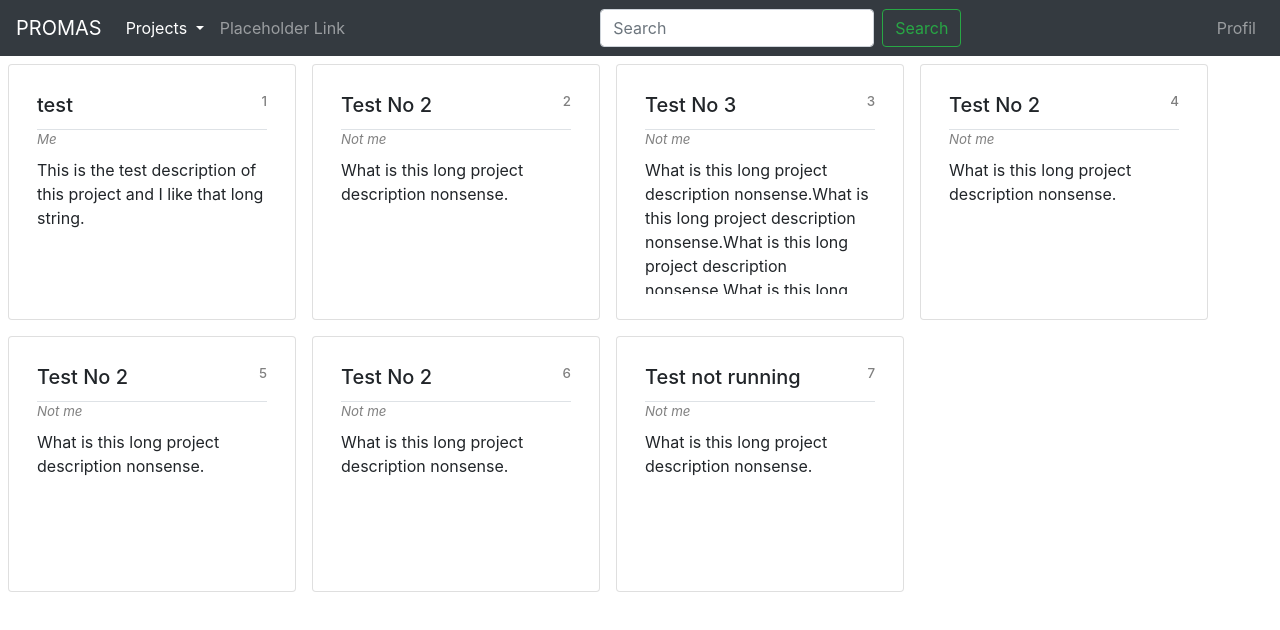
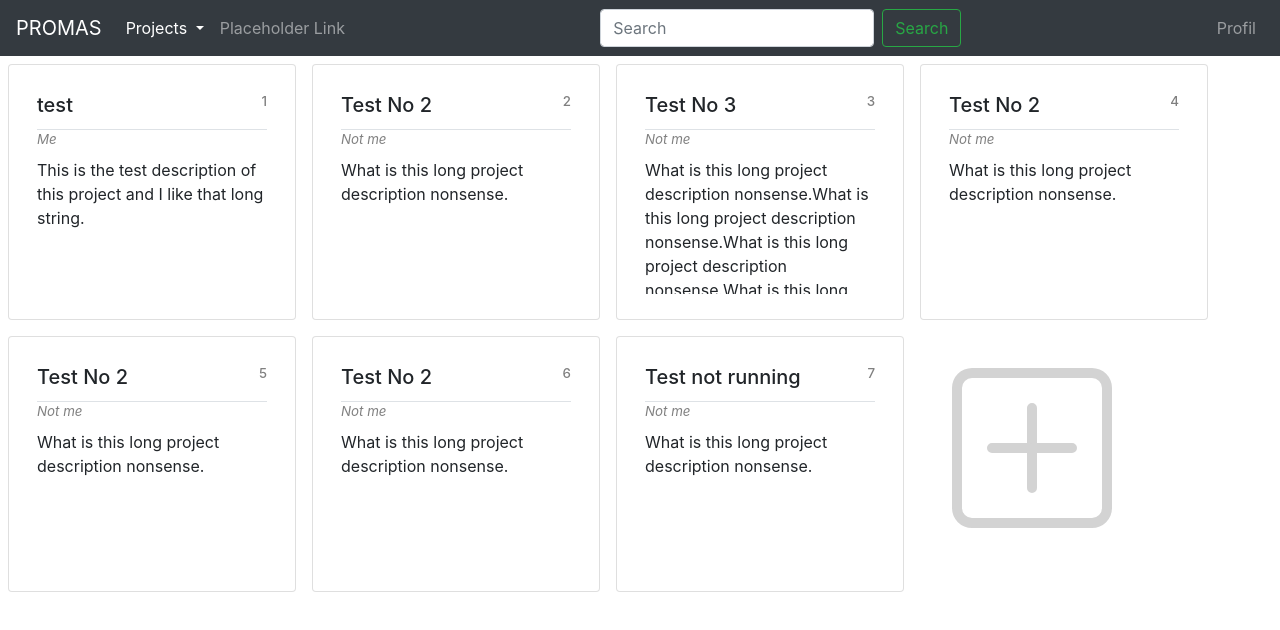
Before and after one commit to m24goller09/Webapplication, an Angular app in the folder AngularForWebApp/: page /home/def in a window 1280 px wide. Shown: the top 630 px of the page. Built offline with nearby package versions, Linux system fonts and the light colour scheme.

Commit message:
Added new Component to add project submitting does not work yet

```diff
--- /dev/null
+++ b/AngularForWebApp/src/app/components/create-project/create-project.component.html
@@ -0,0 +1,18 @@
+<div>
+	<form>
+		<div class="form-group">
+			<label for="NameInput">Project Name</label>
+			<input #nameInput type="text" class="form-control" id="NameInput" placeholder=" ">
+		</div>
+		<div class="form-group">
+			<label for="DescriptionInput">Project Description</label>
+			<input   #descInput  type="text" class="form-control" id="DescriptionInput" placeholder="max 500 characters...">
+		</div>
+		<button type="submit" class="btn btn-primary" (click)="submit()" [routerLink]="['/home','def']">Submit</button>
+	</form>
+</div>
+
+<!--
+
+
+-->
--- /dev/null
+++ b/AngularForWebApp/src/app/components/create-project/create-project.component.ts
@@ -0,0 +1,37 @@
+import { Component, OnInit, ViewChild,ElementRef } from '@angular/core';
+import { ServerDataService } from '../../services/server-data.service';
+import { ActivatedRoute,Router } from '@angular/router';
+
+@Component({
+  selector: 'app-create-project',
+  templateUrl: './create-project.component.html',
+  styleUrls: ['./create-project.component.css']
+})
+export class CreateProjectComponent implements OnInit {
+
+	@ViewChild('nameInput') nameInput: ElementRef;
+	@ViewChild('descInput') descInput: ElementRef;
+
+	count:number=0;
+
+	constructor(private dataService: ServerDataService) { }
+
+  	ngOnInit(): void {
+	}
+
+
+
+	submit(){
+		/* NOT WORKING
+		let tempName:string = this.nameInput.nativeElement.value;
+		let tempDescription:string = this.descInput.nativeElement.value;
+		let tempCreator = "me" + ++this.count;
+		alert(tempName + tempCreator + tempDescription);
+		this.dataService.addData(tempName,tempCreator,tempDescription);
+
+		*/
+
+	}
+
+
+}
--- a/AngularForWebApp/src/app/components/home/home.component.css
+++ b/AngularForWebApp/src/app/components/home/home.component.css
@@ -0,0 +1,8 @@
+.add-button{
+	margin-left: 2.5rem;
+	margin-top: 2.5rem;
+	color:lightgrey;
+}
+.add-button:hover{
+	color: lightslategray;
+}
--- a/AngularForWebApp/src/app/components/home/home.component.html
+++ b/AngularForWebApp/src/app/components/home/home.component.html
@@ -2,5 +2,15 @@
 	<!--  <app-menu-bar></app-menu-bar>  -->
 	<div class="d-flex flex-wrap">
 		<app-project *ngFor="let project of projects" [project]="project"></app-project>
+
+		<svg class="add-button" width="10rem" height="10rem" viewBox="0 0 16 16" fill="currentColor" [routerLink]="['/createProject']">
+			<path fill-rule="evenodd" d="M8 3.5a.5.5 0 01.5.5v4a.5.5 0 01-.5.5H4a.5.5 0 010-1h3.5V4a.5.5 0 01.5-.5z"
+				clip-rule="evenodd" />
+			<path fill-rule="evenodd" d="M7.5 8a.5.5 0 01.5-.5h4a.5.5 0 010 1H8.5V12a.5.5 0 01-1 0V8z" clip-rule="evenodd" />
+			<path fill-rule="evenodd"
+				d="M14 1H2a1 1 0 00-1 1v12a1 1 0 001 1h12a1 1 0 001-1V2a1 1 0 00-1-1zM2 0a2 2 0 00-2 2v12a2 2 0 002 2h12a2 2 0 002-2V2a2 2 0 00-2-2H2z"
+				clip-rule="evenodd" />
+		</svg>
+
 	</div>
 </div>
--- a/AngularForWebApp/src/app/services/server-data.service.ts
+++ b/AngularForWebApp/src/app/services/server-data.service.ts
@@ -1,4 +1,4 @@
-import { Injectable } from '@angular/core';
+import {Inject, Injectable } from '@angular/core';
 import {BehaviorSubject, Observable} from 'rxjs';
 import {HttpClient, HttpHeaders} from '@angular/common/http';
 import {Project} from '../models/Project';
@@ -14,16 +14,7 @@ export class ServerDataService {
 	private runningParameter = new BehaviorSubject<string>("def");
 	currentRunning = this.runningParameter.asObservable();
   	constructor(private http:HttpClient) {
-  }
-
-  getData(){
-  	/*getData():Observable<ClassName[]>{
-  	return this.data;
-  	TODO: get request for getting data from the db
-  	return this.http.get<ClassName[]>(dataBaseURL);	<- Class needs to be created and imported here
-	*/
-
-	  return [
+		this.data = [
 			{
 				name: 'test',
 				creator: 'Me',
@@ -76,6 +67,28 @@ export class ServerDataService {
 		]
     }
 
+
+
+	getData(){
+	/*getData():Observable<ClassName[]>{
+	return this.data;
+	TODO: get request for getting data from the db
+	return this.http.get<ClassName[]>(dataBaseURL);	<- Class needs to be created and imported here
+	*/
+		return this.data;
+	}
+
+	addData(pName:string,pCreator:string,pDesc:string){
+		let tProject:Project;
+		tProject.name = pName;
+		tProject.creator = pCreator;
+		tProject.running = true;
+		tProject.description = pDesc;
+		tProject.id = ++this.count;
+		this.data.push(tProject);
+
+	}
+
   	changeRunning(running: string){
   		this.runningParameter.next(running);
   	}
```
Also changed, not shown: AngularForWebApp/src/app/components/app.module.ts (+7 -1 lines), AngularForWebApp/src/app/components/home/home.component.ts (+2 -54 lines), AngularForWebApp/src/app/components/create-project/create-project.component.css (added), 1 other file (tests, documents, lock files or other folders). Lines whose indentation alone changed are shown as unchanged.
